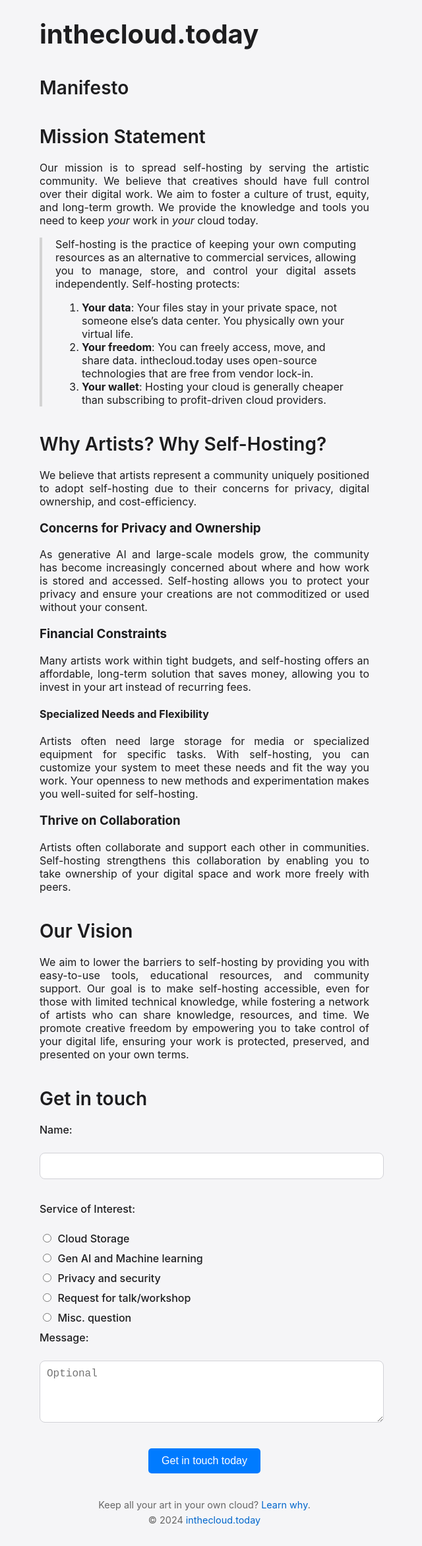
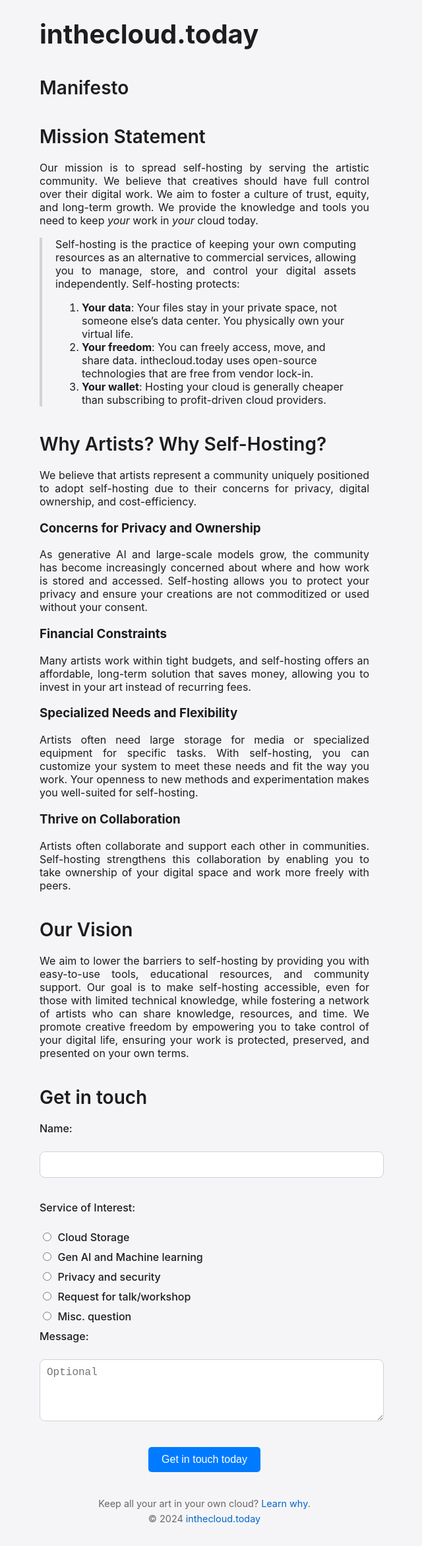
Before and after one commit to flrntdfr/inthecloud.today, a Jekyll site: the page built from why.md, in a window 1280 px wide. Shown: the whole page at 66% size, without its empty margins (330-970 px from the left). Built offline with Jekyll 4.4.1, drawn with Linux system fonts in a browser that asks for light colours.

Commit message:
Housekeeping

```diff
--- a/why.md
+++ b/why.md
@@ -29,7 +29,7 @@ As generative AI and large-scale models grow, the community has become increasin
 ### Financial Constraints
 Many artists work within tight budgets, and self-hosting offers an affordable, long-term solution that saves money, allowing you to invest in your art instead of recurring fees.
 
-#### Specialized Needs and Flexibility
+### Specialized Needs and Flexibility
 Artists often need large storage for media or specialized equipment for specific tasks. With self-hosting, you can customize your system to meet these needs and fit the way you work. Your openness to new methods and experimentation makes you well-suited for self-hosting.
 
 ### Thrive on Collaboration
```
